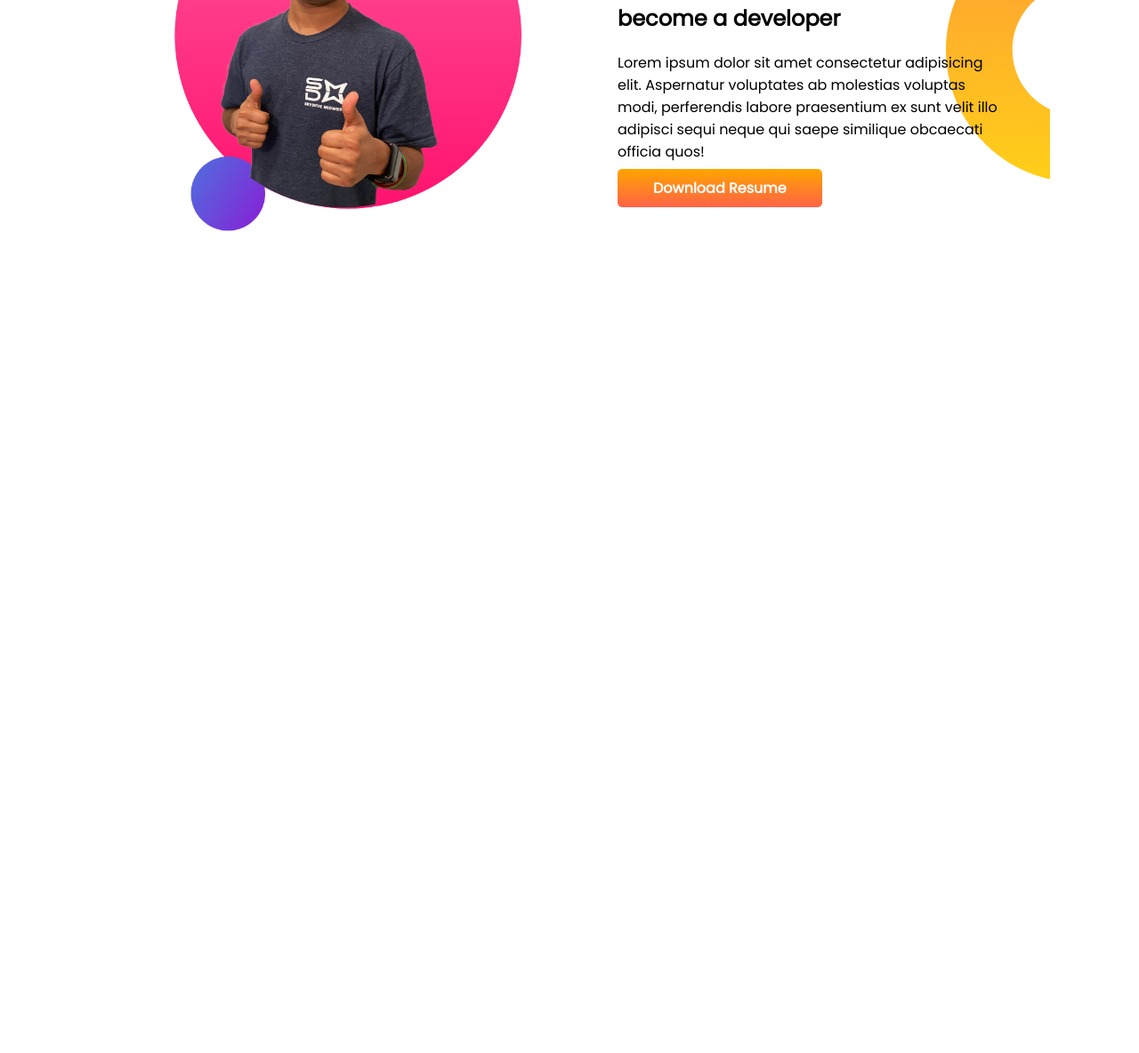
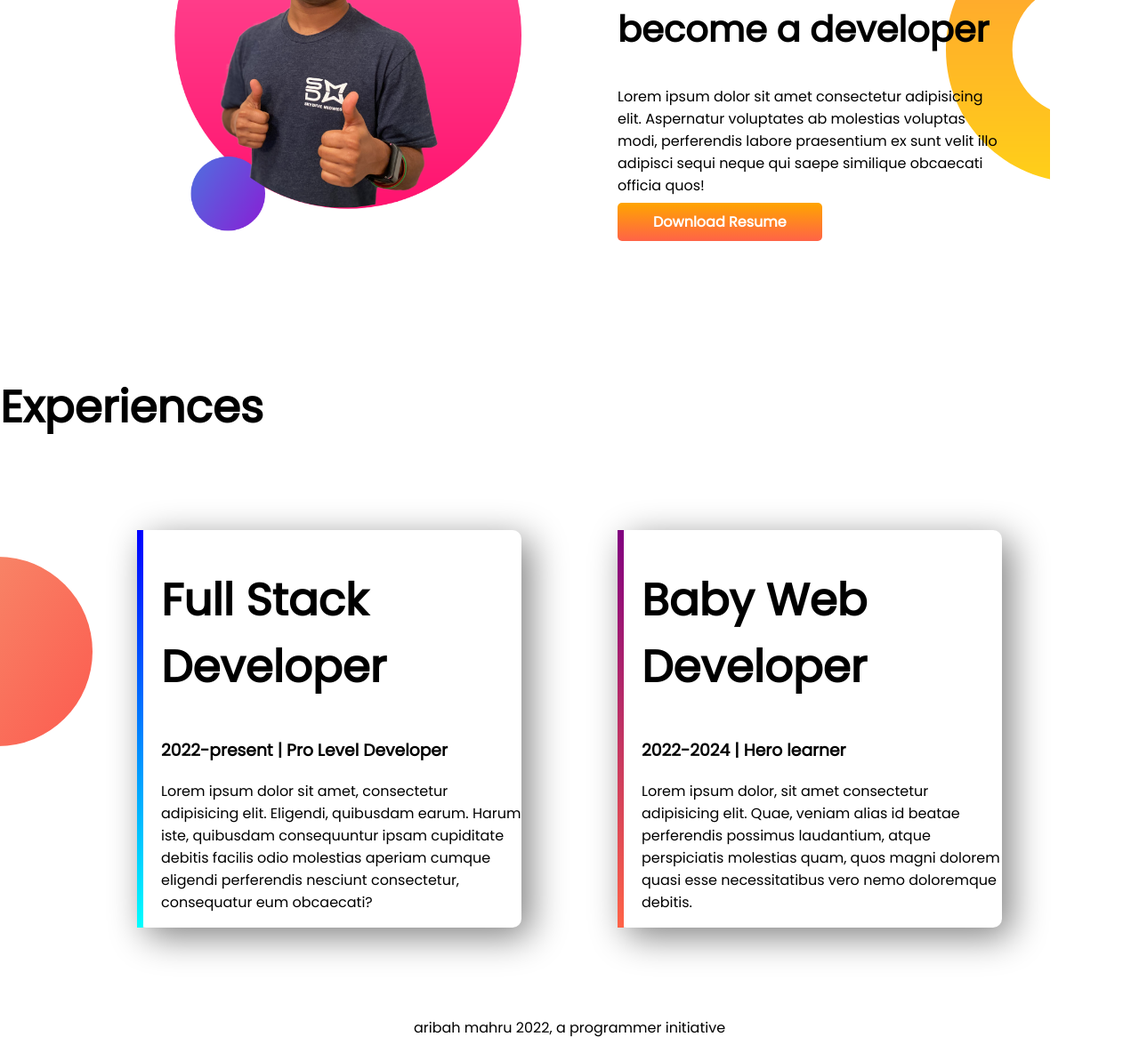
Before and after one commit to Tanjheel/developer-portfolio, a plain HTML site: page index.html in a window 1280 px wide. Shown: the part 1055-2239 px from the top of the page at 89% size. Before the commit the page ends 1476 px from the top, so only its background shows below. Drawn offline with Linux system fonts and the light colour scheme.

Commit message:
experience and footer added

```diff
--- a/index.html
+++ b/index.html
@@ -14,7 +14,7 @@
 </head>
 
 <body>
-    <section class="top-banner">
+    <section class="top-banner flexible-container">
         <div class="half-width">
             <h1>Welcome To</h1>
             <h1><span class="orange-color">Aribah Mahru</span> World!</h1>
@@ -27,7 +27,7 @@
         </div>
         <div class="half-width"><img src="images/aribah.png" alt="aribah's photo"></div>
     </section>
-    <section class="dream-big">
+    <section class="dream-big flexible-container">
         <div class="half-width">
             <img src="images/jhankar2.png" alt="ami khushi">
         </div>
@@ -40,9 +40,30 @@
             </p>
             <a href="" target="blank" class="link-button">Download Resume</a>
         </div>
+    </section>
+    <section class="experience">
+        <h1>Experiences</h1>
+        <div class="flexible-container">
+            <div id="web-developer-exp" class="experience-item">
+                <h1>Full Stack Developer</h1>
+                <h3>2022-present | Pro Level Developer</h3>
+                <p>Lorem ipsum dolor sit amet, consectetur adipisicing elit. Eligendi, quibusdam earum. Harum iste,
+                    quibusdam consequuntur ipsam cupiditate debitis facilis odio molestias aperiam cumque eligendi
+                    perferendis nesciunt consectetur, consequatur eum obcaecati?</p>
+            </div>
 
-
+            <div id="full-stack-exp" class="experience-item">
+                <h1>Baby Web Developer</h1>
+                <h3>2022-2024 | Hero learner</h3>
+                <p>Lorem ipsum dolor, sit amet consectetur adipisicing elit. Quae, veniam alias id beatae perferendis
+                    possimus laudantium, atque perspiciatis molestias quam, quos magni dolorem quasi esse necessitatibus
+                    vero nemo doloremque debitis.</p>
+            </div>
+        </div>
     </section>
+    <footer>
+        <p>aribah mahru 2022, a programmer initiative</p>
+    </footer>
 </body>
 
 </html>
--- a/style.css
+++ b/style.css
@@ -5,10 +5,13 @@ body {
 h1 {
     font-size:50px;
 }
+h2{
+    font-size: 40px;
+}
 .orange-color{
     color: orange;
 }
-section{
+.flexible-container{
     display: flex;
     margin: 100px;
 }
@@ -36,3 +39,31 @@ section{
     background-repeat: no-repeat;
     background-position: right;
 }
+.experience-item{
+    width:40%;
+    margin-left: 5%;
+    margin-right: 5%;
+    padding-left: 20px;
+    box-shadow: 10px 10px 40px gray;
+    border-left: 10px solid;
+    border-radius: 10px;
+}
+.experience{
+    background-image:url(images/exp-bg.png);
+    background-repeat: no-repeat;
+    background-position: left;
+}
+#web-developer-exp{
+    border-left: 7px solid;
+    border-image: linear-gradient(blue, cyan);
+    border-image-slice: 1;
+
+}
+#full-stack-exp{
+    border-left: 7px solid;
+    border-image: linear-gradient(purple, tomato);
+    border-image-slice: 1;
+}
+footer p{
+    text-align:center;
+}
```
Also changed, not shown: images/my-bg.png (deleted), images/my-bg2.png (deleted), showOff/ami kheli.jpg (deleted), showOff/apu kheday diche.jpg (deleted), showOff/darai.jpg (deleted), showOff/dekhi.jpg (deleted), showOff/golapi.jpg (deleted), showOff/lal.jpg (deleted), showOff/lojja pai.jpg (deleted), 5 other files.
